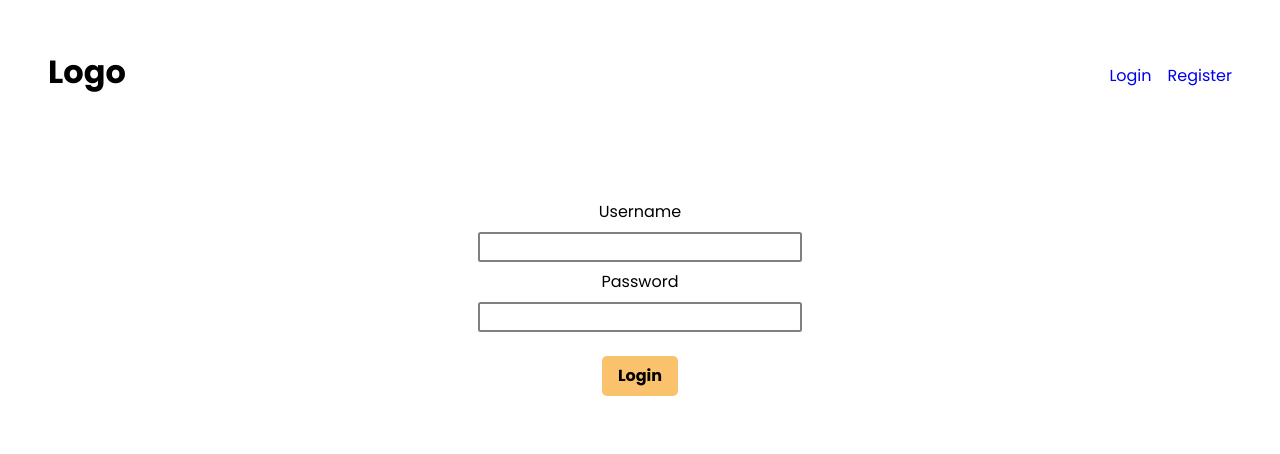
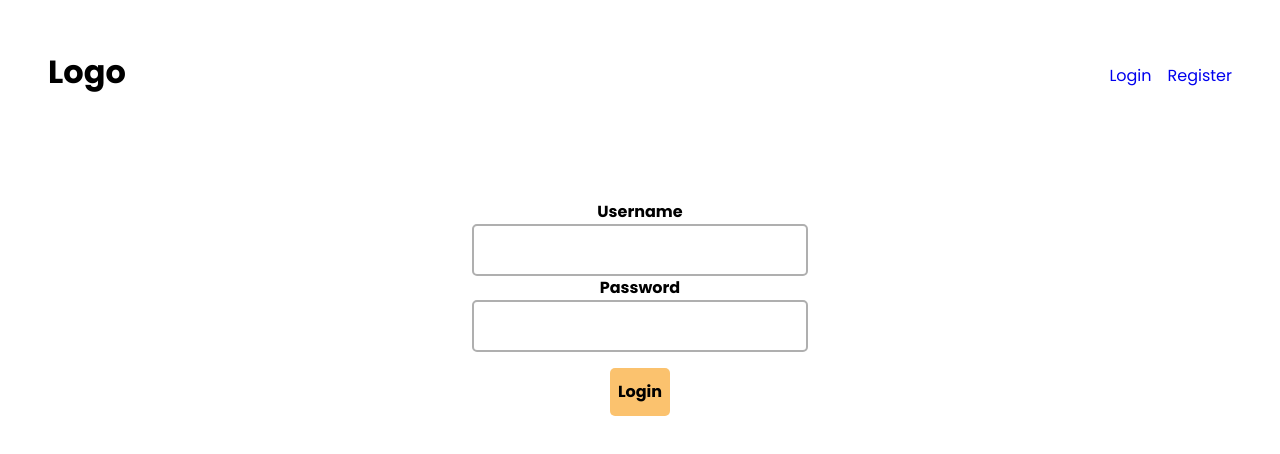
Before and after one commit to alejandrocoder22/nutritionApp, a React (Vite) app in the folder client/: page /dashboard in a window 1280 px wide. Shown: the top 454 px of the page. Built offline with nearby package versions, Linux system fonts and the light colour scheme; no server answers.

Commit message:
Fixed general styles

```diff
--- a/client/src/assets/styles/components/auth.scss
+++ b/client/src/assets/styles/components/auth.scss
@@ -1,22 +1,36 @@
 .auth {
+  &__wrapper {
+    max-width: 20rem;
+    display: flex;
+    flex-direction: column;
+    gap: 0.5rem;
+  }
   &__form {
     display: flex;
     flex-direction: column;
     align-items: center;
-    gap: 0.5rem;
+    font-weight: bold;
   }
   &__label {
     text-align: left;
   }
   &__input {
-    border: 2px solid grey;
-    border-radius: 2.5px;
+    border: 2px solid rgb(175, 175, 175);
+    border-radius: 5px;
+    padding: 0.75rem 0.5rem;
+    font-weight: 300;
   }
   &__button {
     background-color: $button_color;
     font-weight: bold;
-    padding: 0.5rem 1rem;
+    padding: 0.75rem 0.5rem;
     margin-top: 1rem;
     border-radius: 5px;
   }
+  &__button:hover {
+    background-color: darken($button_color, 10%);
+  }
+  &__register-text {
+    font-weight: 300;
+  }
 }
--- a/client/src/assets/styles/components/userDashboard.scss
+++ b/client/src/assets/styles/components/userDashboard.scss
@@ -18,17 +18,21 @@
     padding: 0.5rem 1rem;
     text-align: center;
   }
+  &__td-delete {
+    padding: 0;
+    cursor: pointer;
+  }
   &__tr {
     position: relative;
   }
   &__delete-icon {
     cursor: pointer;
     display: block;
-    margin: 0;
-    padding: 0;
-    font-size: 1.25rem;
+    font-size: 1.5rem;
     position: absolute;
     top: 8px;
+    right: 8px;
+    pointer-events: none;
   }
 }
 .graph {
```
